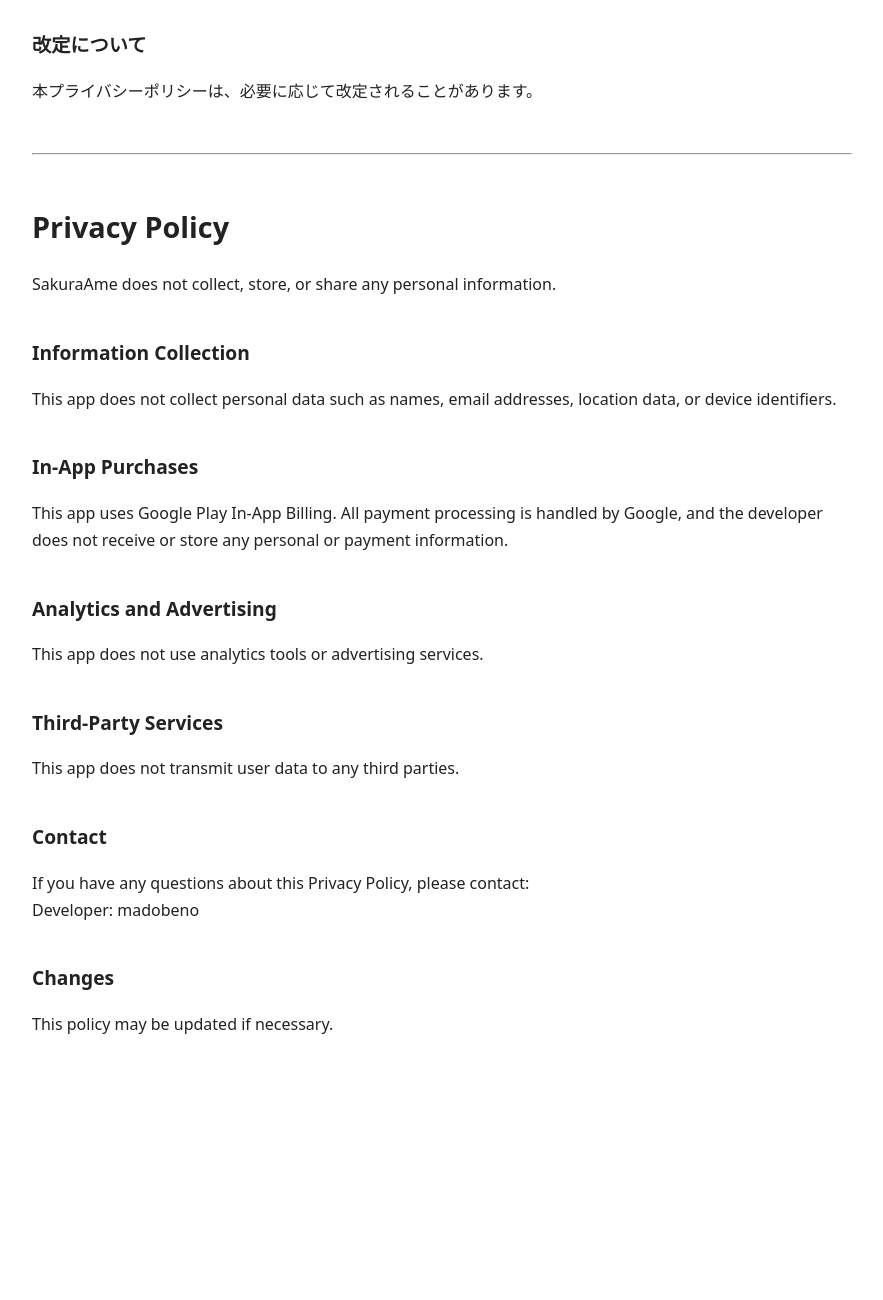
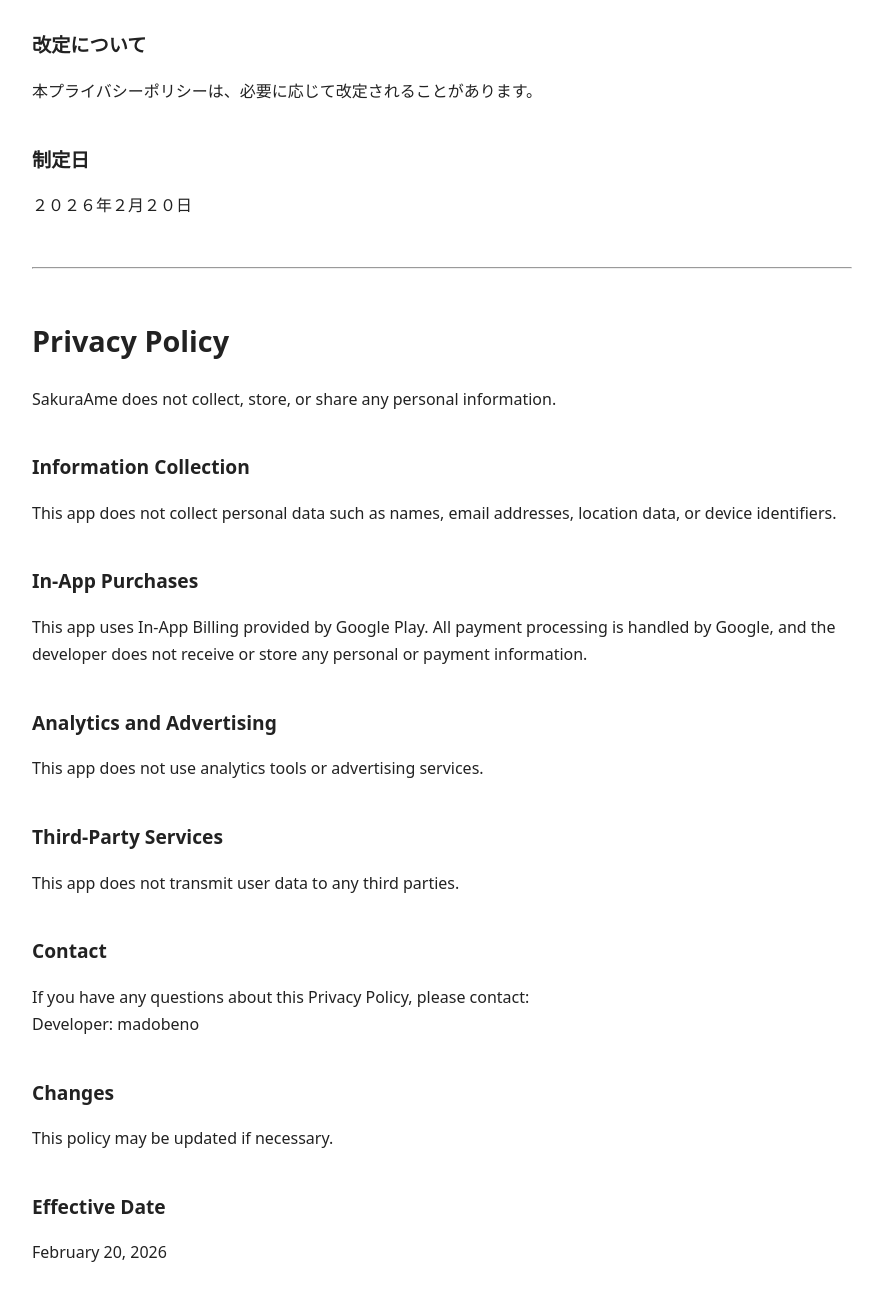
Before and after one commit to madobeno/madobeno.github.io, a plain HTML site: page privacy.html in a window 1280 px wide. Shown: the part 770-2070 px from the top of the page, without its empty margins (198-1081 px from the left). Before the commit the page ends 1848 px from the top, so only its background shows below. Drawn offline with Linux system fonts and the light colour scheme.

Commit message:
Update privacy.html

```diff
--- a/privacy.html
+++ b/privacy.html
@@ -43,7 +43,7 @@
 
 <h2>アプリ内課金について</h2>
 <p>
-本アプリは Google Play のアプリ内課金機能を利用していますが、課金に関する情報は Google によって処理され、開発者が個人情報や支払い情報を取得することはありません。
+本アプリは Google Play の提供するアプリ内課金機能を利用していますが、課金に関する情報は Google によって処理され、開発者が個人情報や支払い情報を取得することはありません。
 </p>
 
 <h2>利用状況の分析について</h2>
@@ -67,6 +67,11 @@
 本プライバシーポリシーは、必要に応じて改定されることがあります。
 </p>
 
+<h2>制定日</h2>
+<p>
+２０２６年２月２０日
+</p>
+
 <hr>
 
 <h1>Privacy Policy</h1>
@@ -82,7 +87,7 @@ This app does not collect personal data such as names, email addresses, location
 
 <h2>In-App Purchases</h2>
 <p>
-This app uses Google Play In-App Billing. All payment processing is handled by Google, and the developer does not receive or store any personal or payment information.
+This app uses In-App Billing provided by Google Play. All payment processing is handled by Google, and the developer does not receive or store any personal or payment information.
 </p>
 
 <h2>Analytics and Advertising</h2>
@@ -106,5 +111,10 @@ Developer: madobeno
 This policy may be updated if necessary.
 </p>
 
+<h2>Effective Date</h2>
+<p>
+February 20, 2026
+</p>
+
 </body>
 </html>
```
